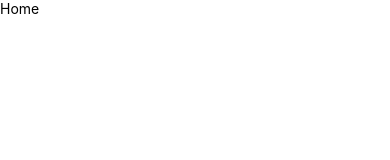
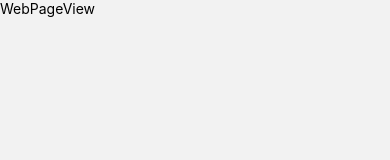
Before and after one commit to ariaspabloi/HackerNewsRNApp, a React Native app: screen /WebPageView in a window 390 px wide. Shown: the top 160 px of the page. Built offline with nearby package versions, Linux system fonts and the light colour scheme.

Commit message:
feat: add stack navigation config and packages

```diff
--- a/App.tsx
+++ b/App.tsx
@@ -1,8 +1,13 @@
+import {NavigationContainer} from '@react-navigation/native';
 import React from 'react';
-import {Home} from './app/presentation/views/Home/Home';
+import {StackNavigator} from './app/presentation/navigation/stackNavigator';
 
 function App(): React.JSX.Element {
-  return <Home />;
+  return (
+    <NavigationContainer>
+      <StackNavigator />
+    </NavigationContainer>
+  );
 }
 
 export default App;
--- /dev/null
+++ b/app/presentation/navigation/stackNavigator.tsx
@@ -0,0 +1,20 @@
+import {createStackNavigator} from '@react-navigation/stack';
+import React from 'react';
+import {HomeView} from '../views/Home/HomeView';
+import {WebPageView} from '../views/WebPage/WebPageView';
+
+export type RootStackParams = {
+  HomeView: undefined;
+  WebPageView: {uri: string};
+};
+
+const Stack = createStackNavigator<RootStackParams>();
+
+export const StackNavigator = () => {
+  return (
+    <Stack.Navigator screenOptions={{headerShown: false}}>
+      <Stack.Screen name="HomeView" component={HomeView} />
+      <Stack.Screen name="WebPageView" component={WebPageView} />
+    </Stack.Navigator>
+  );
+};
--- a/app/presentation/views/Home/Home.tsx
+++ /dev/null
@@ -1,10 +0,0 @@
-import React from 'react';
-import {Text, View} from 'react-native';
-
-export const Home = () => {
-  return (
-    <View>
-      <Text>Home</Text>
-    </View>
-  );
-};
--- /dev/null
+++ b/app/presentation/views/Home/HomeView.tsx
@@ -0,0 +1,14 @@
+import {StackScreenProps} from '@react-navigation/stack';
+import React from 'react';
+import {Text, View} from 'react-native';
+import {RootStackParams} from '../../navigation/stackNavigator';
+
+interface Props extends StackScreenProps<RootStackParams, 'HomeView'> {}
+
+export const HomeView = ({navigation}: Props) => {
+  return (
+    <View>
+      <Text>HomeView</Text>
+    </View>
+  );
+};
--- /dev/null
+++ b/app/presentation/views/WebPage/WebPageView.tsx
@@ -0,0 +1,14 @@
+import {StackScreenProps} from '@react-navigation/stack';
+import React from 'react';
+import {Text, View} from 'react-native';
+import {RootStackParams} from '../../navigation/stackNavigator';
+
+interface Props extends StackScreenProps<RootStackParams, 'WebPageView'> {}
+
+export const WebPageView = ({route, navigation}: Props) => {
+  return (
+    <View>
+      <Text>WebPageView</Text>
+    </View>
+  );
+};
--- a/index.js
+++ b/index.js
@@ -1,3 +1,5 @@
+import 'react-native-gesture-handler';
+
 import {AppRegistry} from 'react-native';
 import App from './App';
 import {name as appName} from './app.json';
```
Also changed, not shown: package.json (+6 -1 lines), 2 other files (tests, documents, lock files or other folders).
